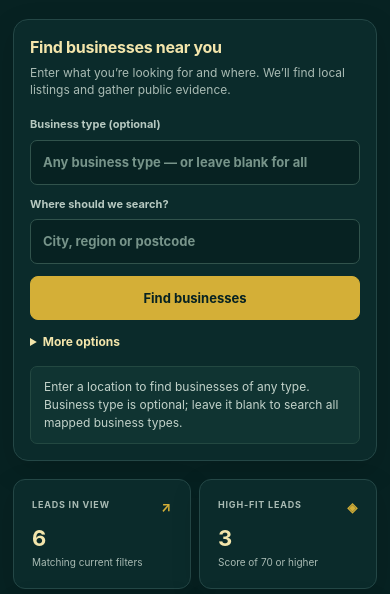
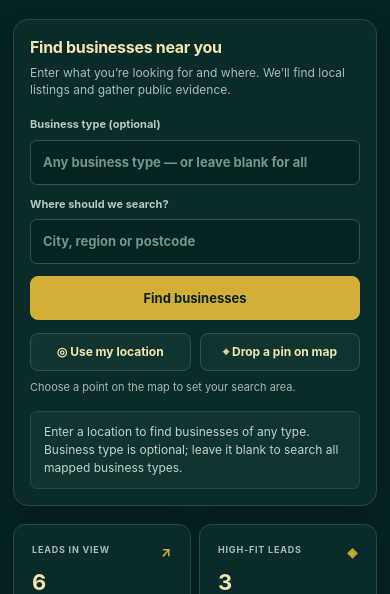
Before and after one commit to mtthewwestfall/Tribus-app, a website: page index.html in a window 390 px wide. Shown: the part 229-823 px from the top of the page. Drawn offline with nearby package versions, Linux system fonts and the light colour scheme.

Commit message:
Show drop-pin controls directly on mobile and desktop

```diff
--- a/index.html
+++ b/index.html
@@ -23,7 +23,7 @@
       <div class="discover-panel">
         <div class="discover-heading"><div><b>Find businesses near you</b><p>Enter what you’re looking for and where. We’ll find local listings and gather public evidence.</p></div></div>
         <div class="discover-fields"><label>Business type (optional)<input id="discoverIndustry" value="" placeholder="Any business type — or leave blank for all" autocomplete="off"></label><label>Where should we search?<input id="discoverLocation" value="" placeholder="City, region or postcode" autocomplete="off"></label><select id="discoverLimit" aria-label="Number of results"><option value="10">10</option><option value="25" selected>25</option><option value="50">50</option></select><button class="btn btn-dark" id="discoverBtn">Find businesses</button></div>
-        <details class="advanced-search"><summary>More options</summary><div class="pin-controls"><button type="button" class="btn btn-light" id="currentLocationBtn">◎ Use my location</button><button type="button" class="btn btn-light" id="choosePinBtn">⌖ Choose on map</button><span id="pinStatus" role="status">Optional: use your location or choose a point on the map.</span></div></details>
+        <div class="advanced-search"><div class="pin-controls"><button type="button" class="btn btn-light" id="currentLocationBtn">◎ Use my location</button><button type="button" class="btn btn-light" id="choosePinBtn">⌖ Drop a pin on map</button><span id="pinStatus" role="status">Choose a point on the map to set your search area.</span></div></div>
         <div id="discoverMessage" class="discover-message" role="status">Enter a location to find businesses of any type. Business type is optional; leave it blank to search all mapped business types.</div>
       </div>
       <div id="filterPanel" class="filter-panel hidden"><label>Category<select id="categoryFilter"><option value="all">All categories</option><option>Professional services</option><option>Home services</option><option>Health & wellness</option><option>Retail</option><option>Food & hospitality</option><option>Technology</option></select></label><label>Pipeline status<select id="statusFilter"><option value="all">All statuses</option><option>New</option><option>Qualified</option><option>Contacted</option><option>Meeting</option><option>Won</option><option>Not a fit</option></select></label><label>Minimum score <div class="range-line"><input id="scoreFilter" type="range" min="0" max="90" step="10" value="0"><output id="scoreValue">0+</output></div></label><label>Radius (km)<div class="range-line"><input id="radiusFilter" type="range" min="1" max="25" step="1" value="15"><output id="radiusValue">15 km</output></div></label><button id="resetFilters" class="text-button">Reset filters</button></div>
```
